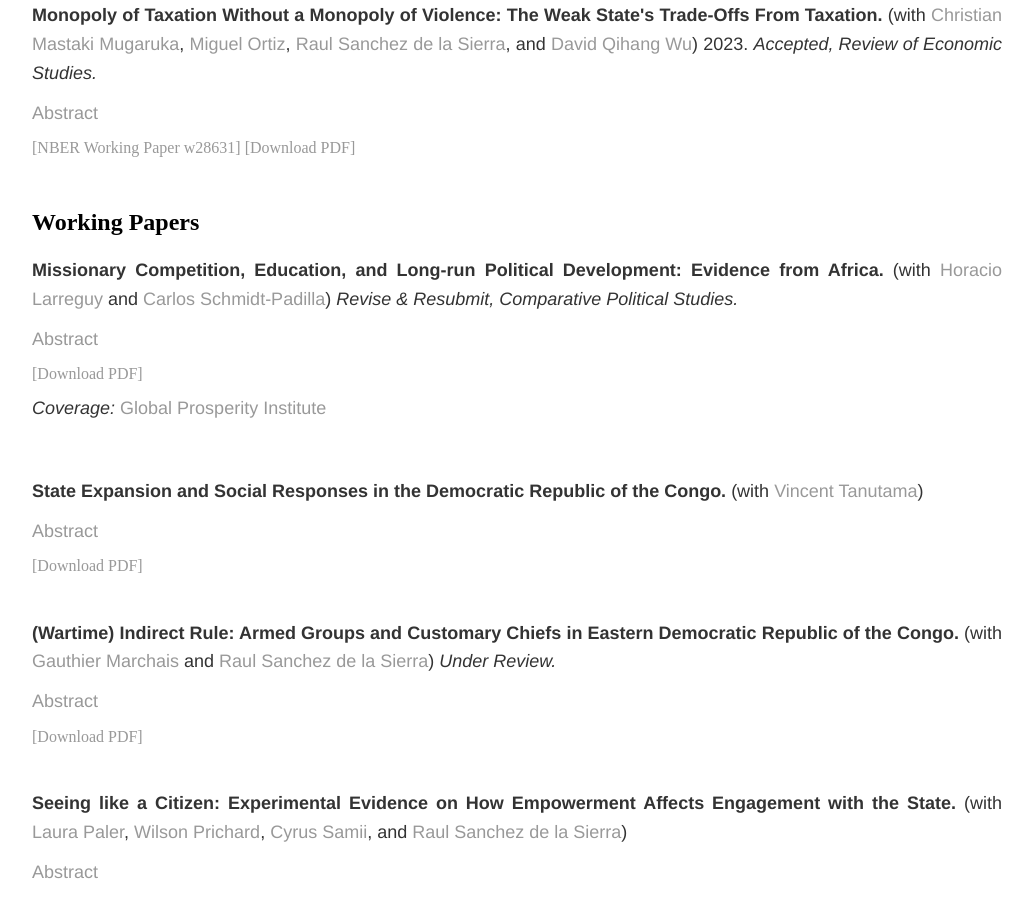
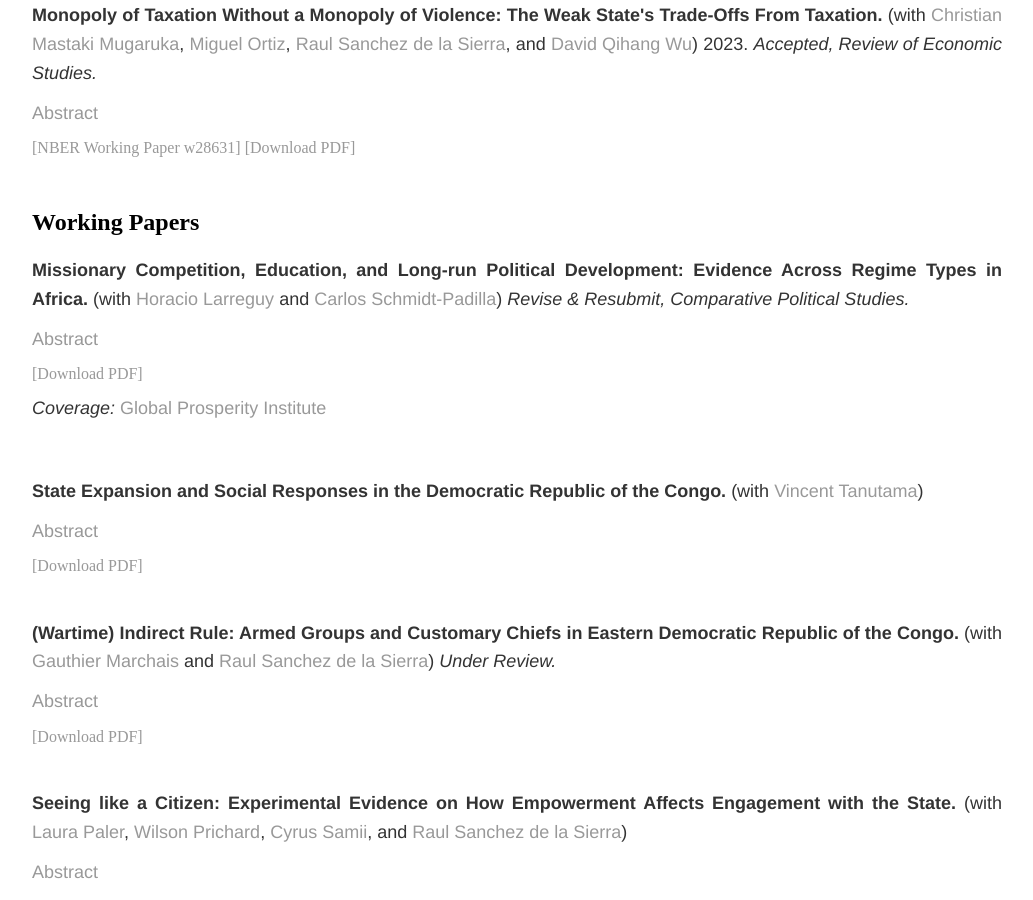
Before and after one commit to soeren-henn/soeren-henn.github.io, a Jekyll site: the page built from research/index.html, in a window 1280 px wide and 900 px high, scrolled down 1169 px. Shown: the whole window, without its empty margins (123-1156 px from the left). Built offline with Jekyll 4.4.1, drawn with Linux system fonts in a browser that asks for light colours.

Commit message:
Update index.html

```diff
--- a/research/index.html
+++ b/research/index.html
@@ -64,9 +64,9 @@
 	<h2>Working Papers</h2>
 
 	<div class="paper">
-		<p><b>Missionary Competition, Education, and Long-run Political Development: Evidence from Africa.</b> (with <a href="https://sites.google.com/site/hlarreguy/" target="_blank">Horacio Larreguy</a> and <a href="https://cschmidtpadilla.github.io/" target="_blank">Carlos Schmidt-Padilla</a>) <i>Revise &amp Resubmit, Comparative Political Studies.</i></p>
+		<p><b>Missionary Competition, Education, and Long-run Political Development: Evidence Across Regime Types in Africa.</b> (with <a href="https://sites.google.com/site/hlarreguy/" target="_blank">Horacio Larreguy</a> and <a href="https://cschmidtpadilla.github.io/" target="_blank">Carlos Schmidt-Padilla</a>) <i>Revise &amp Resubmit, Comparative Political Studies.</i></p>
 		<p><a href="#" class="show-abstract">Abstract</a></p>
-    		<p class="hidden-paragraph">In Africa, missionaries used schooling to gain adherents. We study how historical missionary activity shaped long-run education and political development by exploiting plausibly exogenous variation in exposure to Catholic missionaries generated by their territorial administration system. Using a regression discontinuity design, we show that proximity to historical diocese headquarters led to an increased presence of Catholic missionaries, as well as long-term positive effects on Catholic identification and educational outcomes. In line with recent literature, the effects on political outcomes vary by regime type. Only individuals exposed to greater historical missionary activity in open anocracies<code>&#8212;</code>relative to those in democracies and closed anocracies<code>&#8212;</code>are more likely to participate in politics. Moreover, they are also the only ones that are more sophisticated, supportive of democratic institutions, and disenchanted with the state of democracy and incumbent in their countries.</p>
+    		<p class="hidden-paragraph">In Africa, missionaries used schooling to gain adherents. We study how historical missionary activity shaped long-run education and political development across regime types. We exploit plausibly exogenous variation in exposure to Catholic missionaries generated by their territorial administration system. Using a regression discontinuity design, we show that proximity to historical diocese headquarters generally led to an increased presence of Catholic missionaries, as well as long-term positive effects on Catholic identity and educational outcomes. The effects on political outcomes vary by regime type. Only individuals exposed to greater historical missionary activity in open anocracies<code>&#8212;</code>relative to those in democracies and closed anocracies<code>&#8212;</code>are more likely to participate in politics. Moreover, they are also the only ones who are more engaged, supportive of democratic institutions, and disenchanted with the state of democracy and incumbent in their countries.</p>
 		<a href="/files/Henn_Missionaries.pdf" class="btn btn-default pull-right" title="PDF">[Download PDF]</a>
 		<p> <i>Coverage:</i> <a href="https://www.thegpi.org/p/interesting-people-writing-interesting?r=mo66&utm_campaign=post&utm_medium=web" target="_blank">Global Prosperity Institute</a> </p>
 	</div>
```
